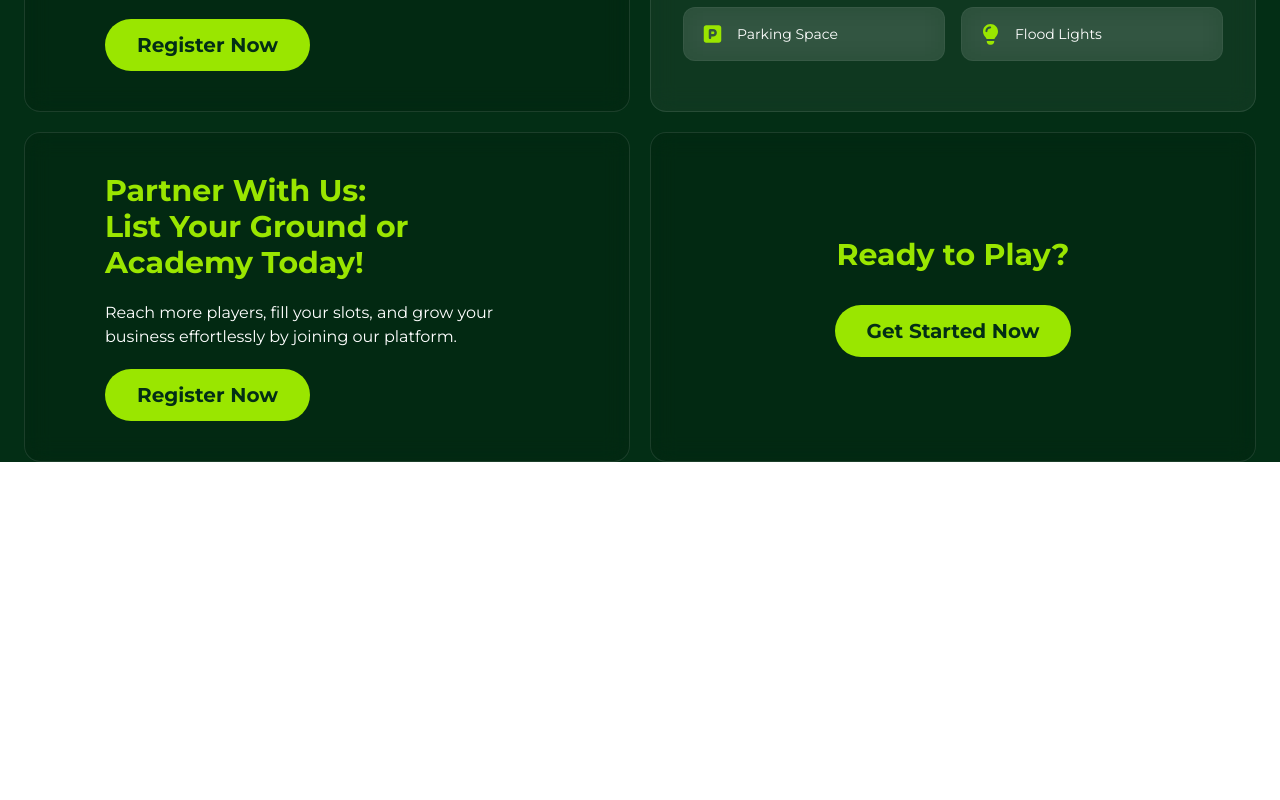
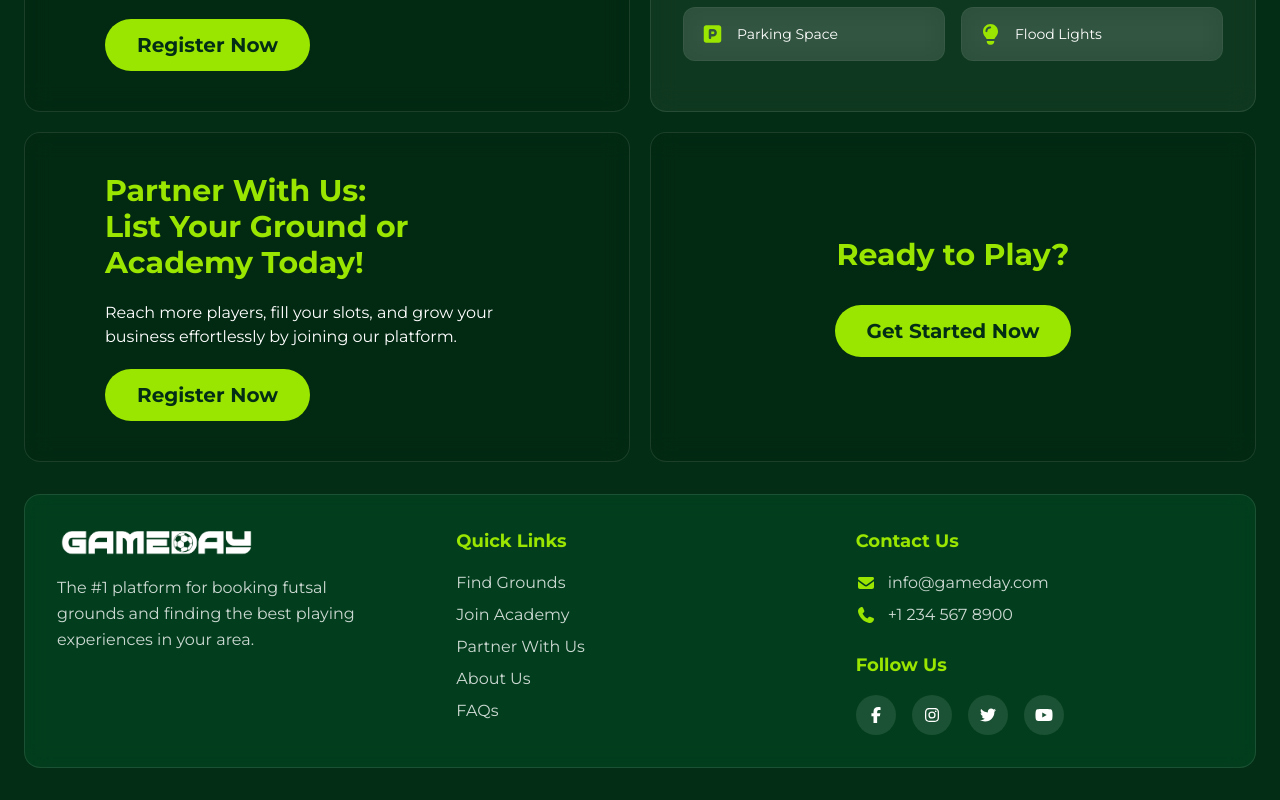
Before and after one commit to Ethanfaria/GameDay-v2, a React (Vite) app: page / in a window 1280 px wide. Shown: the part 998-1798 px from the top of the page. Before the commit the page ends 1460 px from the top, so only its background shows below. Built offline with nearby package versions, Linux system fonts and the light colour scheme.

Commit message:
Added Footer

```diff
--- /dev/null
+++ b/src/components/Footer.jsx
@@ -0,0 +1,102 @@
+import React from "react";
+import { FontAwesomeIcon } from "@fortawesome/react-fontawesome";
+import {
+  faEnvelope,
+  faPhone,
+} from "@fortawesome/free-solid-svg-icons";
+import {
+  faFacebookF,
+  faInstagram,
+  faTwitter,
+  faYoutube,
+} from "@fortawesome/free-brands-svg-icons";
+import logo from "../assets/gameday.png";
+
+const Footer = () => {
+  return (
+    <footer className="py-8">
+      <div className="grid grid-cols-1 md:grid-cols-3 gap-8 rounded-2xl border border-white/10 bg-[rgba(0,100,50,0.3)] p-6 md:p-8 backdrop-blur-md">
+        {/* Brand */}
+        <div>
+          <img src={logo} alt="GameDay Logo" className="h-8 mb-4" />
+          <p className="max-w-xs text-white/80 leading-relaxed">
+            The #1 platform for booking futsal grounds and finding the best
+            playing experiences in your area.
+          </p>
+        </div>
+
+        {/* Quick Links */}
+        <div>
+          <h3 className="mb-4 text-lime-400 text-lg font-bold">
+            Quick Links
+          </h3>
+          <ul className="space-y-2">
+            {[
+              { label: "Find Grounds", href: "#" },
+              { label: "Join Academy", href: "#" },
+              { label: "Partner With Us", href: "#" },
+              { label: "About Us", href: "#" },
+              { label: "FAQs", href: "#" },
+            ].map((link, index) => (
+              <li key={index}>
+                <a
+                  href={link.href}
+                  className="text-white/80 transition-all hover:text-lime-400"
+                >
+                  {link.label}
+                </a>
+              </li>
+            ))}
+          </ul>
+        </div>
+
+        {/* Contact & Social */}
+        <div>
+          <div className="mb-6">
+            <h3 className="mb-4 text-lime-400 text-lg font-bold">
+              Contact Us
+            </h3>
+            <div className="space-y-2 text-white/80">
+              <p className="flex items-center gap-3">
+                <FontAwesomeIcon
+                  icon={faEnvelope}
+                  className="text-lime-400"
+                />
+                info@gameday.com
+              </p>
+              <p className="flex items-center gap-3">
+                <FontAwesomeIcon
+                  icon={faPhone}
+                  className="text-lime-400"
+                />
+                +1 234 567 8900
+              </p>
+            </div>
+          </div>
+
+          <div>
+            <h3 className="mb-4 text-lime-400 text-lg font-bold">
+              Follow Us
+            </h3>
+            <div className="flex gap-4">
+              {[faFacebookF, faInstagram, faTwitter, faYoutube].map(
+                (icon, index) => (
+                  <a
+                    key={index}
+                    href="#"
+                    className="flex items-center justify-center w-10 h-10 rounded-full bg-white/10 text-white transition-all hover:bg-lime-400 hover:text-green-950 hover:-translate-y-1"
+                    aria-label="Social link"
+                  >
+                    <FontAwesomeIcon icon={icon} />
+                  </a>
+                )
+              )}
+            </div>
+          </div>
+        </div>
+      </div>
+    </footer>
+  );
+};
+
+export default Footer;
--- a/src/pages/Landing.jsx
+++ b/src/pages/Landing.jsx
@@ -7,6 +7,7 @@ import {
   faShower,
 } from "@fortawesome/free-solid-svg-icons";
 import NavBar from "../components/NavBar";
+import Footer from "../components/Footer";
 
 // Reusable Card Component
 const Card = ({ children, className = "" }) => {
@@ -170,6 +171,7 @@ const Landing = () => {
           </button>
         </Card>
       </div>
+      <Footer />
     </div>
   );
 };
```
